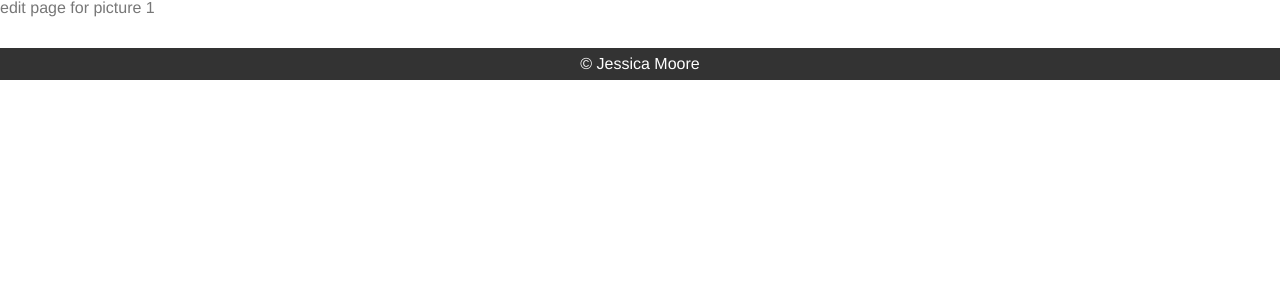
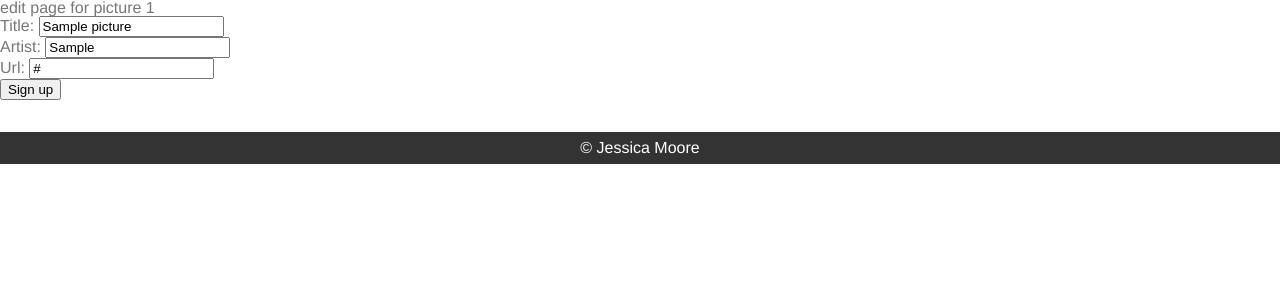
Before and after one commit to jessiicacmoore/django_imgur_clone, a Django app: page /pictures/1/edit in a window 1280 px wide. Shown: the part 150-450 px from the top of the page. Run offline with Django 3.2, Linux system fonts and the light colour scheme; a user stored in the database is signed in; tables that the repository leaves empty hold one stand-in row (values such as "Sample post"); some libraries are stand-ins or nearby versions.

Commit message:
User must be signed in to edit picture

```diff
--- a/photogur/templates/edit_picture.html
+++ b/photogur/templates/edit_picture.html
@@ -2,9 +2,9 @@
 
 {% block content %}
     <h2>edit page for picture {{ picture.id }}</h2>
-  <!-- <form action="{% url 'new_picture' %}" method="post">
+  <form action="{% url 'new_picture' %}" method="post">
     {% csrf_token %}
     {{ form.as_p }}
     <button type="submit">Sign up</button>
-  </form> -->
+  </form>
 {% endblock %}
--- a/photogur/templates/picture.html
+++ b/photogur/templates/picture.html
@@ -7,11 +7,14 @@
   </div>
 
   <img src="{{ picture.url }}" alt="{{ picture.title }}" />
+  {% if request.user.is_authenticated and picture.user == request.user %}
+  <a href="{% url 'picture_edit' id=picture.pk %}">Edit this picture</a>
+  {% endif %}
 
   <div class="container img-comments-container">
     <form action="{% url 'create_comment' %}" method="POST">
       {% csrf_token %}
-      <input type="hidden" name="picture" value="{{ picture.pk }}" />
+      <input type="hidden" name="picture" value="{{ picture.pk  }}" />
       <label for="user_message">Write a comment</label>
       <textarea name="message" id="user_message" cols="30" rows="1"></textarea>
       <label for="user_name">Name</label>
--- a/photogur/views.py
+++ b/photogur/views.py
@@ -1,5 +1,5 @@
 from django.http import HttpResponse, HttpResponseRedirect
-from django.shortcuts import render, redirect
+from django.shortcuts import render, redirect, get_object_or_404
 from django.urls import reverse
 from django.views.decorators.http import require_http_methods
 from django.contrib.auth import authenticate, login, logout
@@ -112,6 +112,8 @@ def new_picture_view(request):
 
 @login_required
 def edit_picture_view(request, id):
+    picture = get_object_or_404(Picture, pk=id, user=request.user.pk)
+
     if request.method == 'POST':
         form = PictureForm(request.POST)
         if form.is_valid():
@@ -120,8 +122,8 @@ def edit_picture_view(request, id):
             form.save()
             return redirect("picture_details", id=instance.id)
     else:
-        form = PictureForm()
-    picture = Picture.objects.get(id=id)
+        form = PictureForm(instance=picture)
+
     context = {'form': form, 'picture': picture}
     html_response = render(request, "edit_picture.html", context)
     return HttpResponse(html_response)
```
